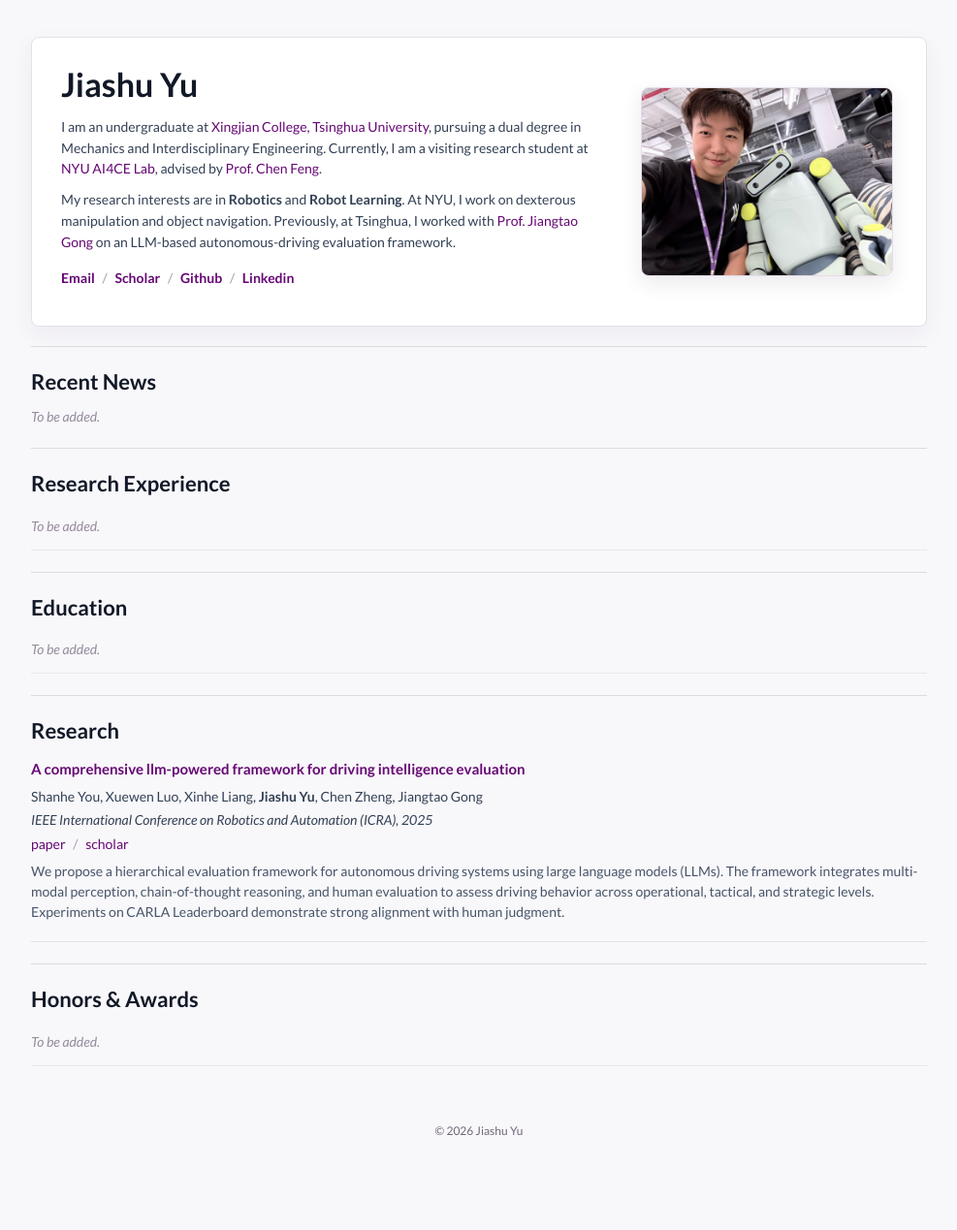
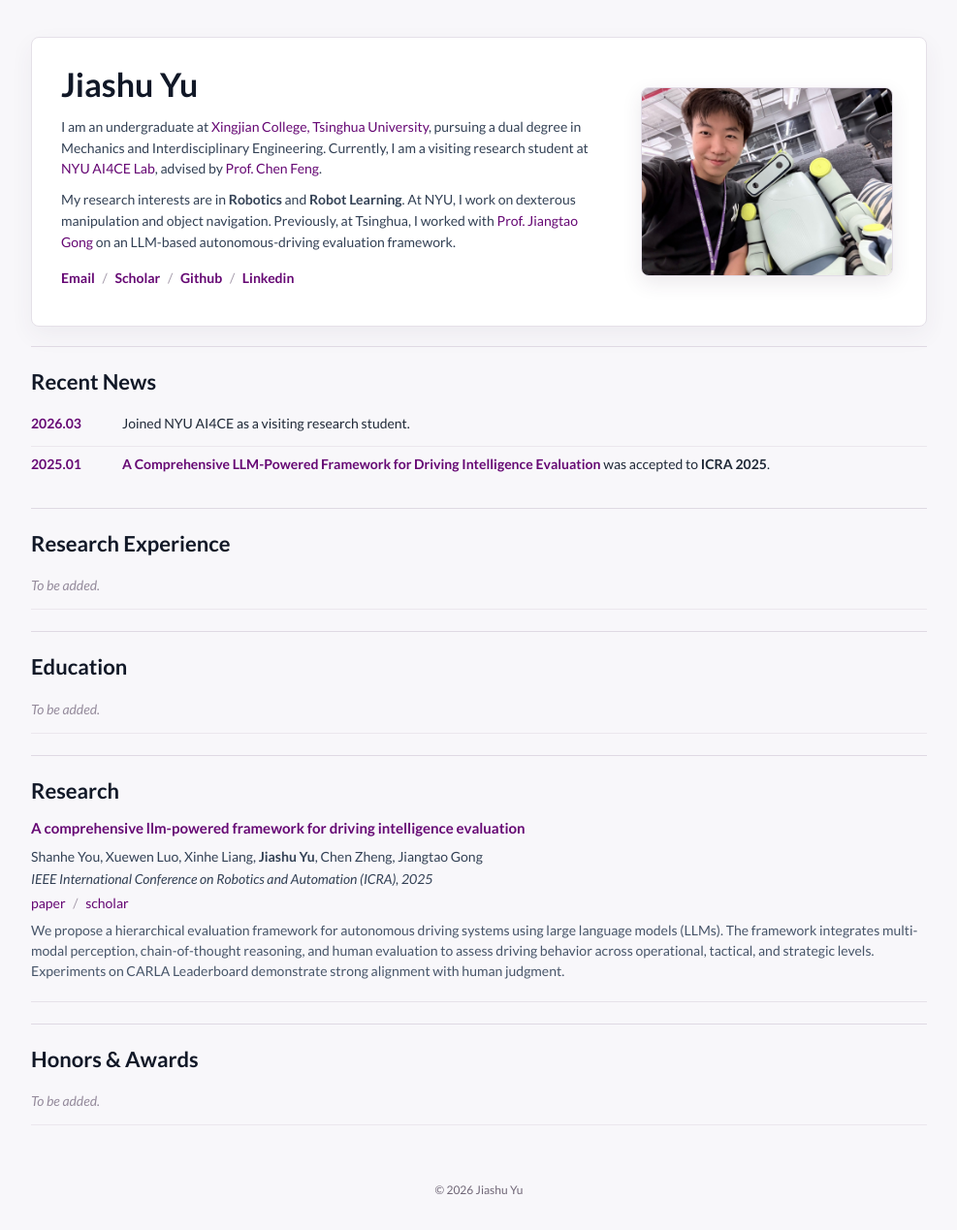
Before and after one commit to Jiashu-Yu/Jiashu-Yu.github.io, a Jekyll site: the page built from _pages/about.md, in a window 1280 px wide. Shown: the whole page at 97% size, without its empty margins (146-1133 px from the left). Built offline with Jekyll 4.4.1, drawn with Linux system fonts in a browser that asks for light colours; before the commit the page ends 1208 px from its top, so only the background shows below that.

Commit message:
Add recent news entries

```diff
--- a/_pages/about.md
+++ b/_pages/about.md
@@ -32,7 +32,16 @@ redirect_from:
 
   <section class="site-section" id="news" aria-labelledby="news-title">
     <h2 id="news-title">Recent News</h2>
-    <div class="news-panel pending-panel">To be added.</div>
+    <div class="news-panel">
+      <div class="news-item">
+        <time datetime="2026-03">2026.03</time>
+        <span>Joined NYU AI4CE as a visiting research student.</span>
+      </div>
+      <div class="news-item">
+        <time datetime="2025-01">2025.01</time>
+        <span><a href="https://jiashu-yu.github.io/files/A_Comprehensive_LLM-powered_Framework_for_Driving_Intelligence_Evaluation.pdf"><strong>A Comprehensive LLM-Powered Framework for Driving Intelligence Evaluation</strong></a> was accepted to <strong>ICRA 2025</strong>.</span>
+      </div>
+    </div>
   </section>
 
   <section class="site-section" id="experience" aria-labelledby="experience-title">
--- a/assets/css/research-home.css
+++ b/assets/css/research-home.css
@@ -150,6 +150,26 @@ strong {
   box-shadow: none;
 }
 
+.news-item {
+  display: grid;
+  grid-template-columns: 76px minmax(0, 1fr);
+  gap: 18px;
+  padding: 7px 0 12px;
+  border-bottom: 1px solid #ebe7ed;
+  line-height: 1.55;
+}
+
+.news-item time {
+  color: #660874;
+  font-weight: 700;
+  font-variant-numeric: tabular-nums;
+  white-space: nowrap;
+}
+
+.news-item:last-child {
+  border-bottom: 0;
+}
+
 .timeline-list {
   display: grid;
   gap: 0;
```
